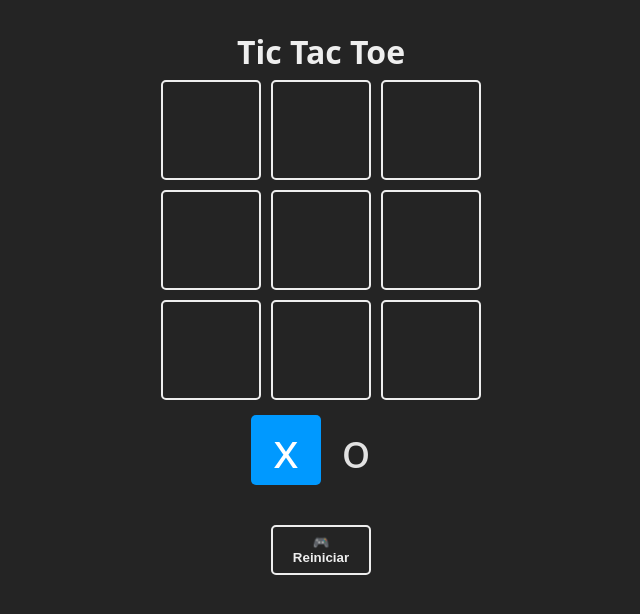
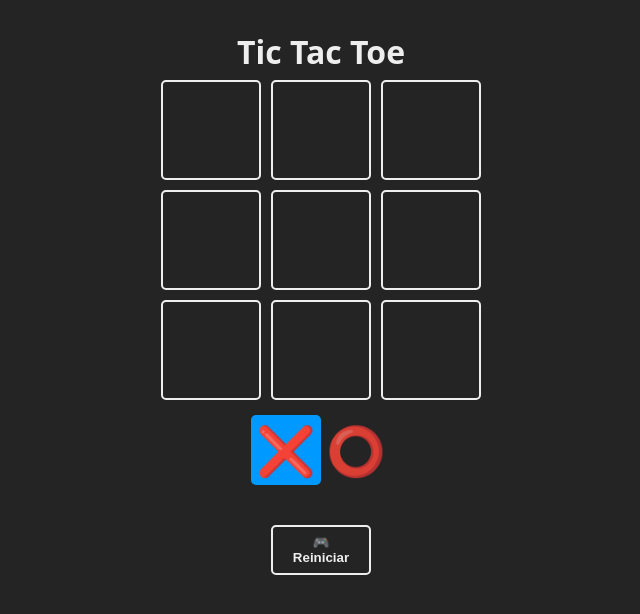
Before and after one commit to AlexElguetaDev/TicTacToe, a React (Vite) app: page / in a window 1280 px wide. Shown: the top 614 px of the page, without its empty margins (319-959 px from the left). Built offline with nearby package versions, Linux system fonts and the light colour scheme.

Commit message:
change constants

```diff
--- a/src/constants.js
+++ b/src/constants.js
@@ -1,6 +1,6 @@
 export const TURNS = {
-  X: 'x',
-  O: 'o',
+  X: '❌',
+  O: '⭕',
 }
 
 export const COMBOS = [
```
